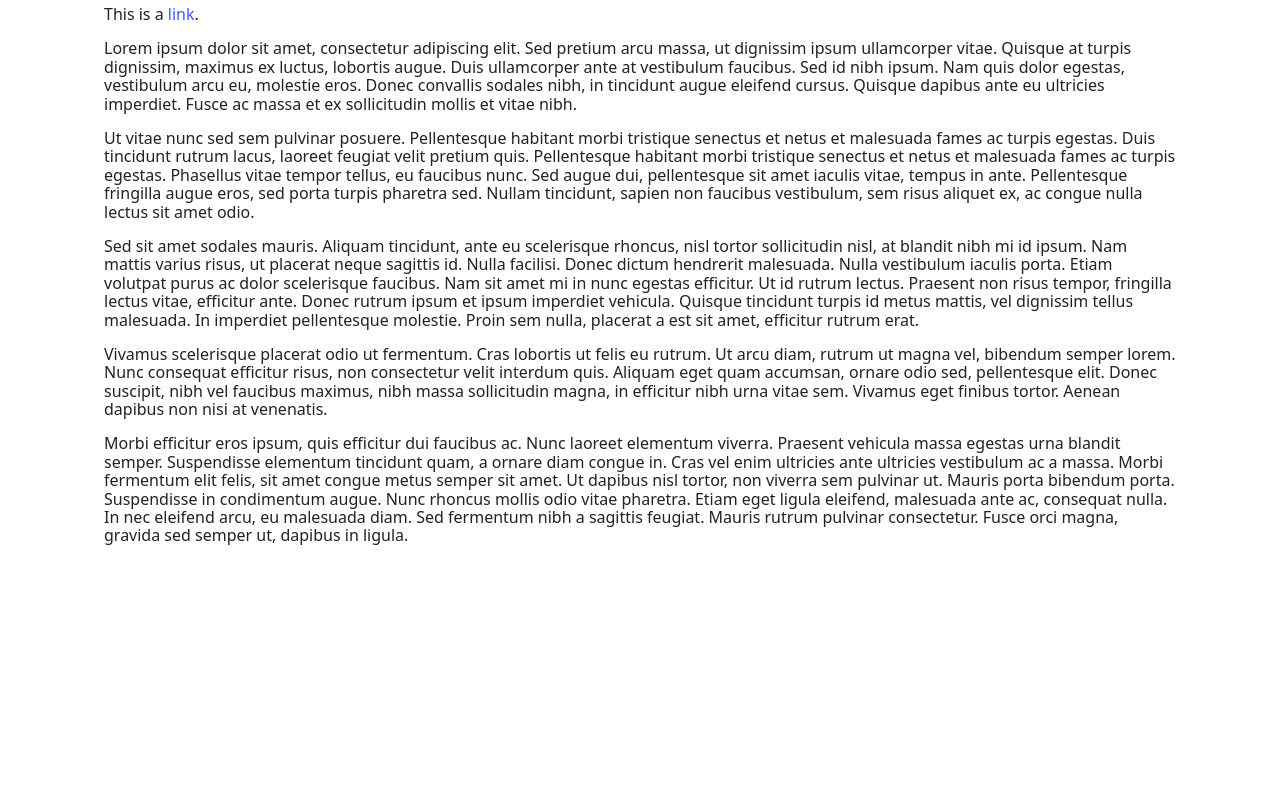
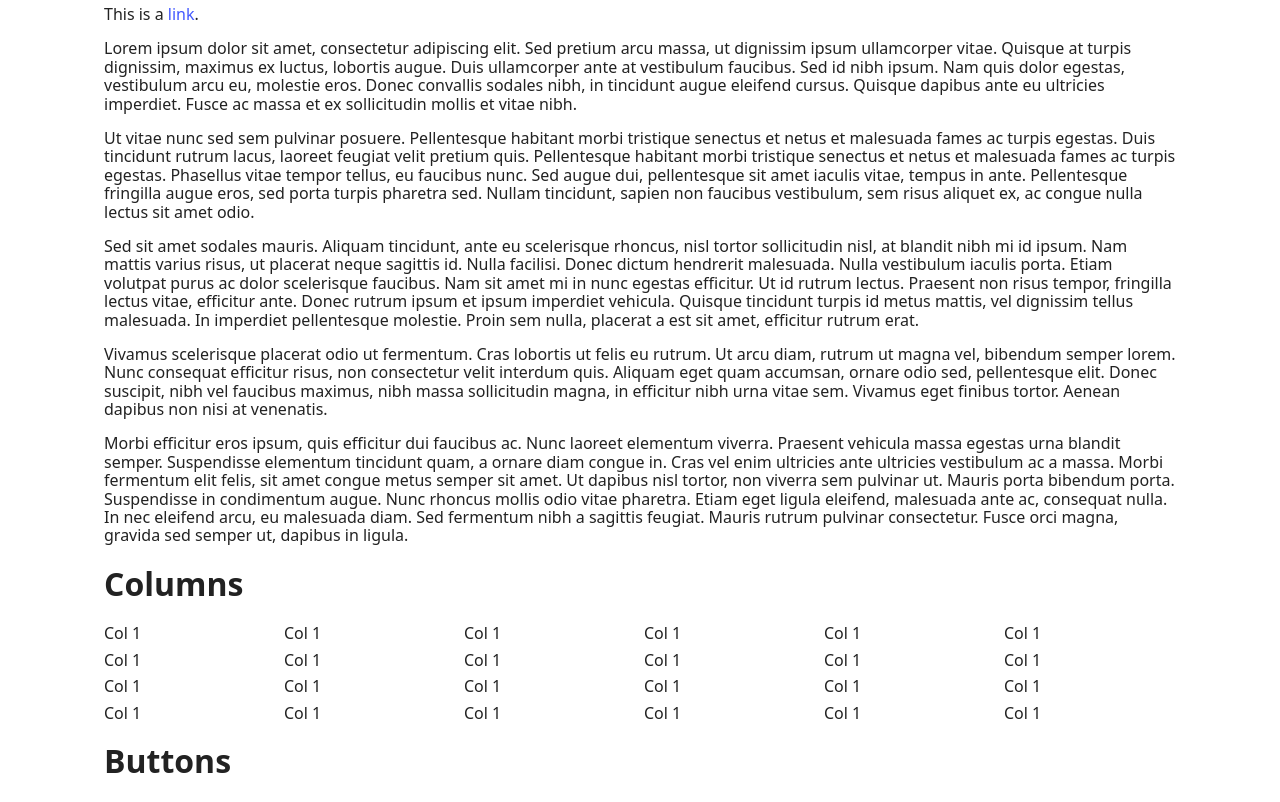
Before and after one commit to dukeofharen/ww-css, a website: page src/index.html in a window 1280 px wide. Shown: the part 335-1137 px from the top of the page. Before the commit the page ends 896 px from the top, so only its background shows below. Drawn offline with Linux system fonts and the light colour scheme.

Commit message:
Added grid cols

```diff
--- a/TODO.txt
+++ b/TODO.txt
@@ -1,6 +1,3 @@
 - Kleuren
 - Buttons
-- (Grid) cols
-- Navbar
-   - Navbar achtergrondkleur (wellicht werken met thema's? Ook voor knoppen)
 - Footer
--- a/src/index.html
+++ b/src/index.html
@@ -8,7 +8,7 @@
     <script type="text/javascript" src="index.js"></script>
 </head>
 <body>
-<nav class="navbar navbar-danger" role="navigation" aria-label="main navigation">
+<nav class="navbar navbar-primary" role="navigation" aria-label="main navigation">
     <div class="container">
         <div class="navbar-brand">
             <a class="navbar-item" href="/">WW.CSS</a>
@@ -91,6 +91,40 @@
                 nibh a sagittis feugiat. Mauris rutrum pulvinar consectetur. Fusce orci magna, gravida sed semper ut,
                 dapibus in ligula. </p>
         </div>
+
+        <div>
+            <h1>Columns</h1>
+            <div class="grid-row cols-6 gap-2">
+                <div>Col 1</div>
+                <div>Col 1</div>
+                <div>Col 1</div>
+                <div>Col 1</div>
+                <div>Col 1</div>
+                <div>Col 1</div>
+                <div>Col 1</div>
+                <div>Col 1</div>
+                <div>Col 1</div>
+                <div>Col 1</div>
+                <div>Col 1</div>
+                <div>Col 1</div>
+                <div>Col 1</div>
+                <div>Col 1</div>
+                <div>Col 1</div>
+                <div>Col 1</div>
+                <div>Col 1</div>
+                <div>Col 1</div>
+                <div>Col 1</div>
+                <div>Col 1</div>
+                <div>Col 1</div>
+                <div>Col 1</div>
+                <div>Col 1</div>
+                <div>Col 1</div>
+            </div>
+        </div>
+
+        <div>
+            <h1>Buttons</h1>
+        </div>
     </div>
 </main>
 <footer>
--- /dev/null
+++ b/src/sass/layout/_grid.scss
@@ -0,0 +1,8 @@
+.grid-row {
+  display: grid;
+  @for $i from 1 through 12 {
+    &.cols-#{$i} {
+      grid-template-columns: repeat($i, 1fr);
+    }
+  }
+}
--- a/src/sass/layout/_index.scss
+++ b/src/sass/layout/_index.scss
@@ -1,2 +1,3 @@
 @import "./positioning";
 @import "./containers";
+@import "./grid";
--- a/src/sass/layout/_positioning.scss
+++ b/src/sass/layout/_positioning.scss
@@ -42,4 +42,8 @@
   .mb-#{$index} {
     margin-bottom: #{$value}rem !important;
   }
+
+  .gap-#{$index} {
+    gap: #{$value}rem !important;
+  }
 }
```
Also changed, not shown: src/dist/ww.css, 1 other file.
